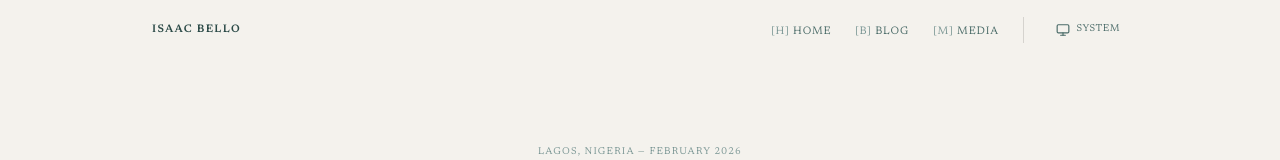
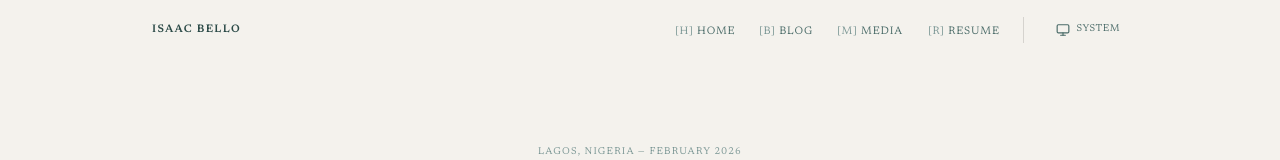
Before and after one commit to isaaccodekill/Website, a Next.js app: page / in a window 1280 px wide. Shown: the top 160 px of the page. Built offline with nearby package versions, Linux system fonts and the light colour scheme; no server answers; the database is empty.

Commit message:
Add resume download link to navbar

```diff
--- a/src/components/ui/Nav.tsx
+++ b/src/components/ui/Nav.tsx
@@ -71,6 +71,17 @@ export function Nav() {
             </Link>
           </MagneticElement>
 
+          <MagneticElement>
+            <a
+              href="/Isaac_Bello_Full_Stack_Developer.pdf"
+              target="_blank"
+              rel="noopener noreferrer"
+              className="font-mono text-[0.6875rem] font-normal tracking-[0.08em] uppercase text-text-secondary hover:text-accent transition-colors duration-300"
+            >
+              <span className="text-text-tertiary">[R]</span> Resume
+            </a>
+          </MagneticElement>
+
           <div className="border-l border-border pl-4 sm:pl-6">
             <ThemeToggle />
           </div>
```
Also changed, not shown: 1 other file (tests, documents, lock files or other folders).
